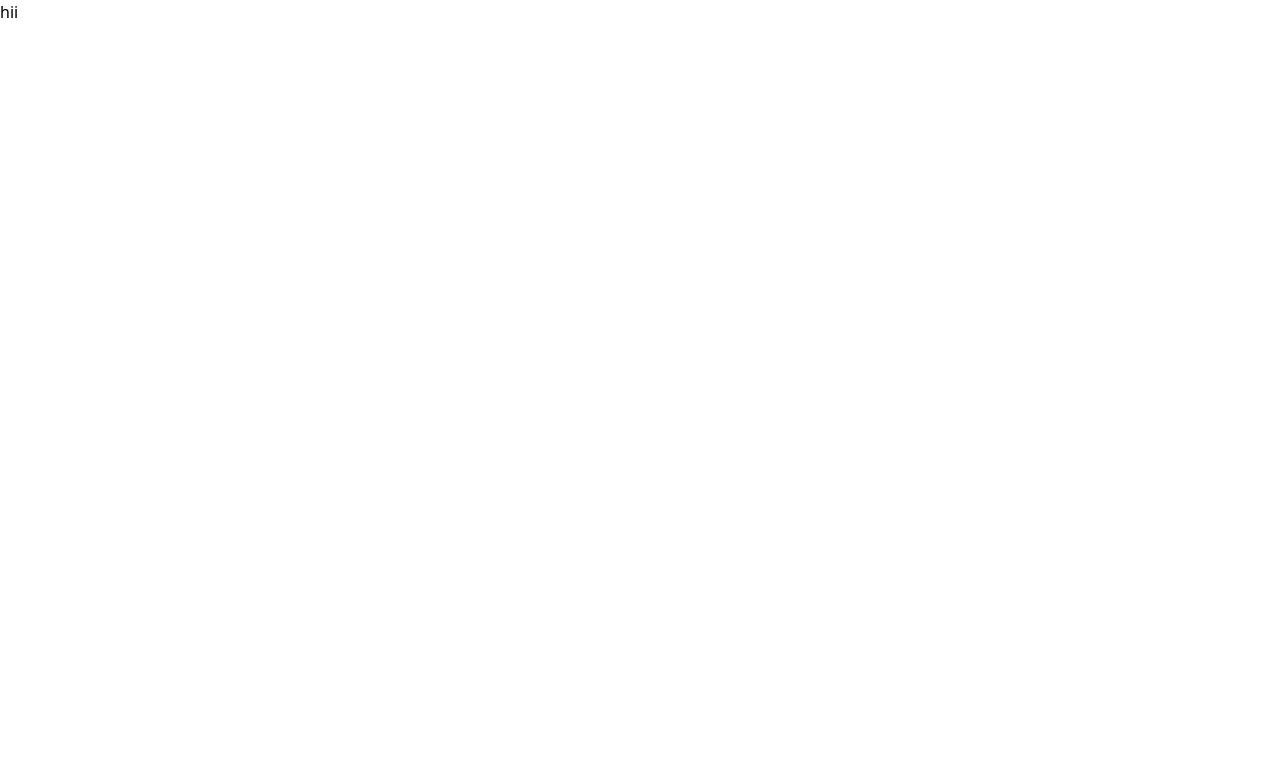
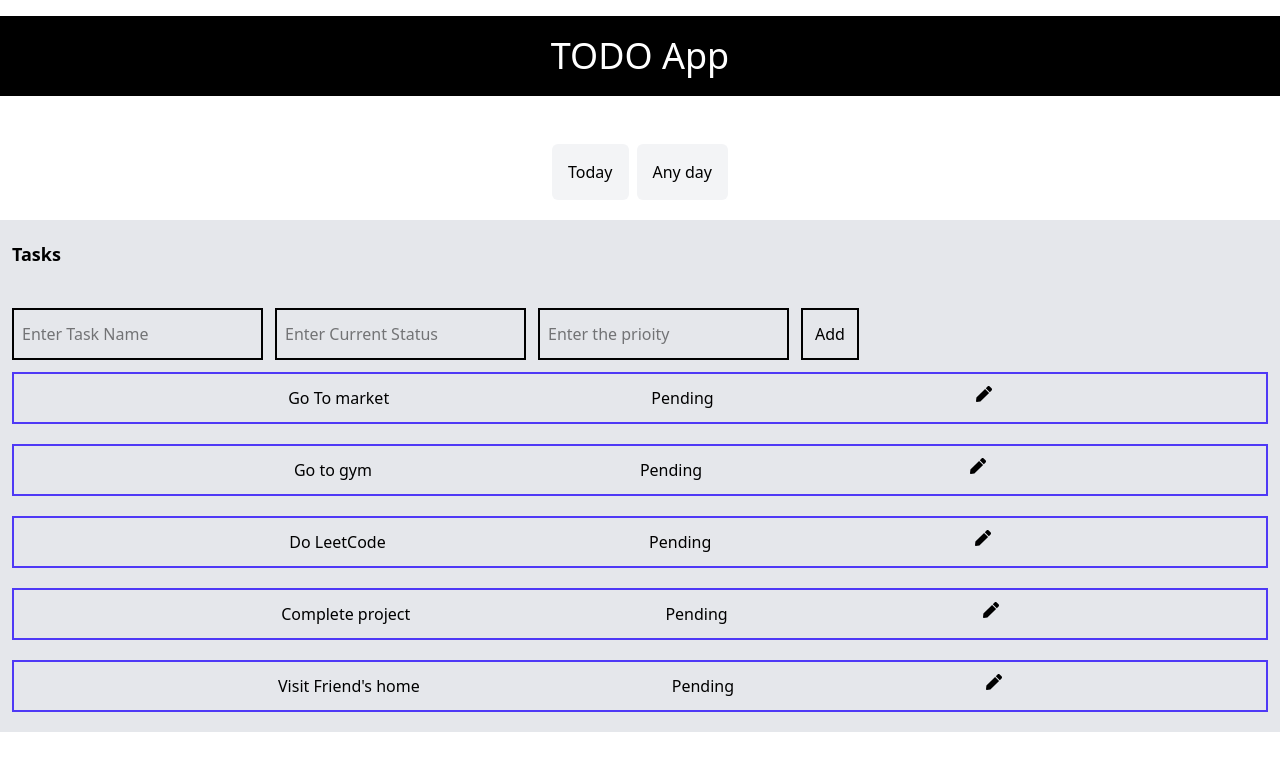
Before and after one commit to mohit-innostax/Todo, a React (Vite) app: page / in a window 1280 px wide. Shown: the top 770 px of the page. Built offline with nearby package versions, Linux system fonts and the light colour scheme.

Commit message:
Changes to be committed: 	modified:   package-lock.json 	modified:   package.json 	modified:   src/App.jsx

```diff
--- a/package.json
+++ b/package.json
@@ -13,6 +13,7 @@
     "@tailwindcss/vite": "^4.0.5",
     "react": "^19.0.0",
     "react-dom": "^19.0.0",
+    "react-icons": "^5.4.0",
     "tailwindcss": "^4.0.5"
   },
   "devDependencies": {
--- a/src/App.jsx
+++ b/src/App.jsx
@@ -1,16 +1,128 @@
-import { useState } from 'react'
-import reactLogo from './assets/react.svg'
-import viteLogo from '/vite.svg'
+import { useState } from "react";
+import reactLogo from "./assets/react.svg";
+import viteLogo from "/vite.svg";
 // import './App.css'
+import { FaPen } from "react-icons/fa";
 
 function App() {
-  const [count, setCount] = useState(0)
-
+  const [status, setStatus] = useState("today");
+  const [name,setName]=useState('');
+  const [cstatus,setCstatus]=useState('');
+  const [priority,setPriority]=useState('');
+  const arr1 = [
+    {
+      id: 1,
+      task: "Go To market",
+      status: "Pending",
+      When: "Today",
+    },
+    {
+      id: 2,
+      task: "Go to gym",
+      status: "Pending",
+      When: "Today",
+    },
+    {
+      id: 3,
+      task: "Go to buy mobile",
+      status: "Pending",
+      When: "Any Day",
+    },
+    {
+      id: 4,
+      task: "Go to barber Shop",
+      status: "Pending",
+      When: "Any Day",
+    },
+    {
+      id: 5,
+      task: "Do LeetCode",
+      status: "Pending",
+      When: "Today",
+    },
+    {
+      id: 6,
+      task: "Complete project",
+      status: "Pending",
+      When: "Today",
+    },
+    {
+      id: 7,
+      task: "Visit Friend's home",
+      status: "Pending",
+      When: "Today",
+    },
+  ];
+  const [arr,setArr]=useState(arr1);
   return (
     <>
-      <div className=''> hii</div>
+      <div className="flex bg-black text-white h-10 mt-4 justify-center items-center p-10 text-4xl">
+        {" "}
+        TODO App
+      </div>
+      <span className="flex justify-center align-center mt-12 gap-2">
+        <button
+          className="bg-gray-100 p-4 rounded-md hover:bg-green-200 ease-in-out 2s"
+          onClick={() => {
+            setStatus("today");
+          }}
+        >
+          Today
+        </button>
+        <button
+          className="bg-gray-100 p-4 rounded-md hover:bg-green-200 ease-in-out 2s"
+          onClick={() => {
+            setStatus("any day");
+          }}
+        >
+          Any day
+        </button>
+      </span>
+      <div className="bg-gray-200 mt-5 px-3 gap-11 p-5"><h1 className="font-bold text-lg h-full w-full relative mb-10">Tasks</h1>
+      <div className="flex gap-3 mb-3">
+      <input className="border-2 p-2"
+        value={name}
+        placeholder="Enter Task Name"
+        onChange={e => setName(e.target.value)}
+      />
+      <input className="border-2 p-2"
+      placeholder="Enter Current Status"
+        value={cstatus}
+        onChange={e => setCstatus(e.target.value)}
+      />
+      <input
+      className="border-2 p-2"
+      placeholder="Enter the prioity"
+        value={priority}
+        onChange={e => setPriority(e.target.value)}
+      />
+      <button className="border-2 p-3" onClick={() => {
+        console.log("hii");
+        setArr([...arr,{
+          id: 3,
+          task: name,
+          status:cstatus,
+          When:priority
+        }]);
+      }}>Add</button>
+      </div>
+        <div className="grid gap-5">
+        {
+          arr.filter((item)=>{
+            return item.When.toLowerCase()===status
+          })
+          .map((item)=>(
+            <div className="flex justify-evenly items-start border-2 border-indigo-600 px-3 py-3">
+            <h2 key={item.id}>{item.task}</h2>
+            <span>{item.status}</span>
+            <FaPen />
+            </div>
+          ))
+        }
+        </div>
+        </div>
     </>
-  )
+  );
 }
 
-export default App
+export default App;
```
Also changed, not shown: 1 other file (tests, documents, lock files or other folders).
